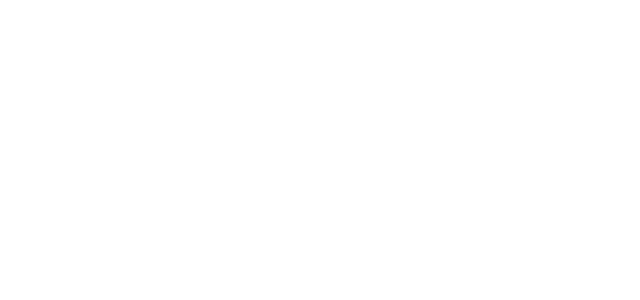
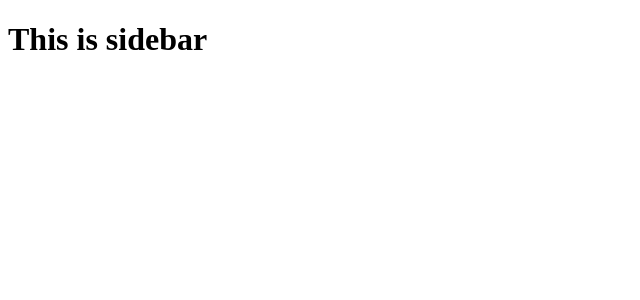
Before and after one commit to 0nahid/spotify, a Next.js app: page / in a window 1280 px wide. Shown: the top 300 px of the page, without its empty margins (0-640 px from the left). Built offline with nearby package versions, Linux system fonts and the light colour scheme.

Commit message:
heroicon react

```diff
--- /dev/null
+++ b/components/Sidebar.jsx
@@ -0,0 +1,9 @@
+function Sidebar() {
+    return (
+        <div>
+            <h1>This is sidebar</h1>
+        </div>
+    )
+}
+
+export default Sidebar
--- a/package.json
+++ b/package.json
@@ -6,6 +6,7 @@
     "start": "next start"
   },
   "dependencies": {
+    "@heroicons/react": "^1.0.5",
     "next": "latest",
     "react": "^17.0.2",
     "react-dom": "^17.0.2"
--- a/pages/index.js
+++ b/pages/index.js
@@ -1,13 +1,16 @@
 import Head from 'next/head'
+import Sidebar from '../components/Sidebar'
 
 export default function Home() {
   return (
-    <div className="flex flex-col items-center justify-center min-h-screen py-2">
-      <Head>
-        <title>Spotify</title>
-        <link rel="icon" href="/favicon.ico" />
-      </Head>
-
+    <div className="">
+      <main>
+        <Sidebar/>
+        {/* center */}
+      </main>
+      <div>
+        {/* player */}
+      </div>
     </div>
   )
 }
```
Also changed, not shown: 1 other file (tests, documents, lock files or other folders).
